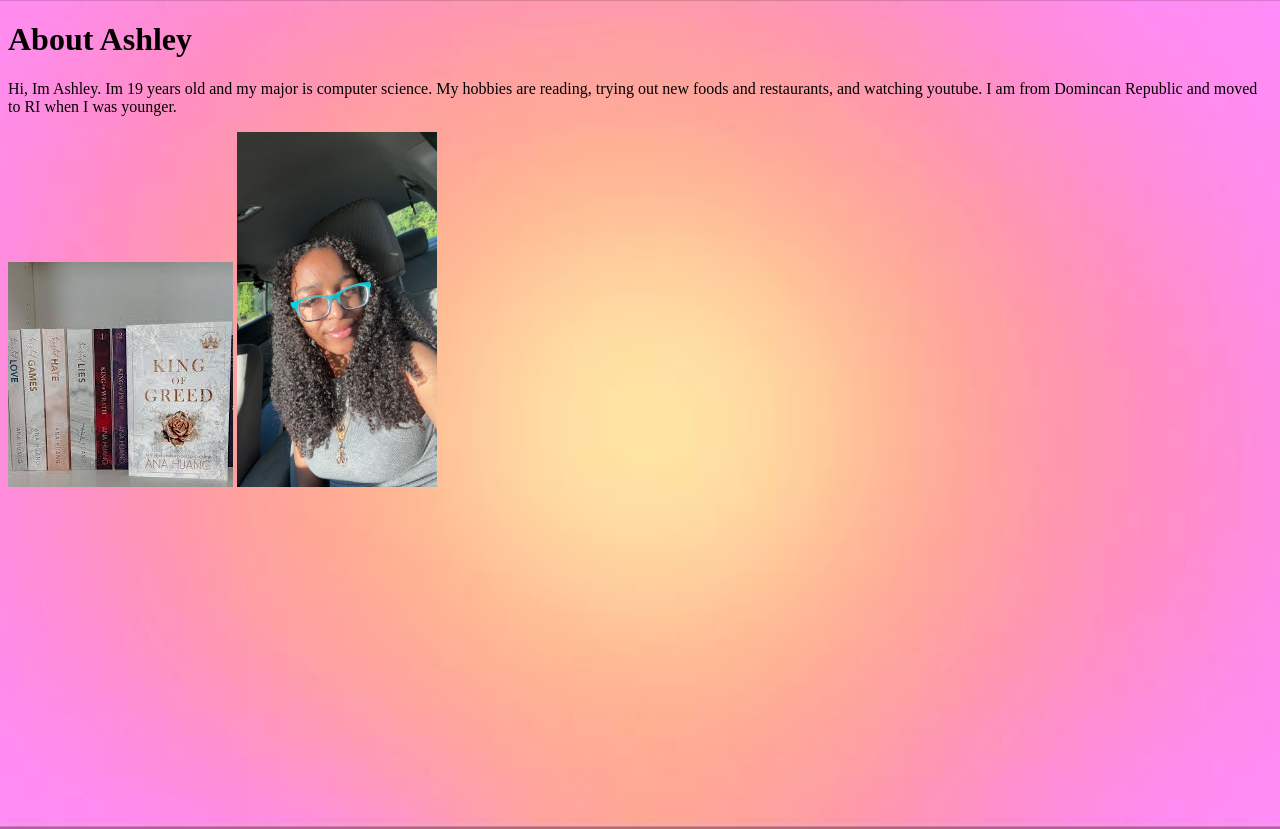
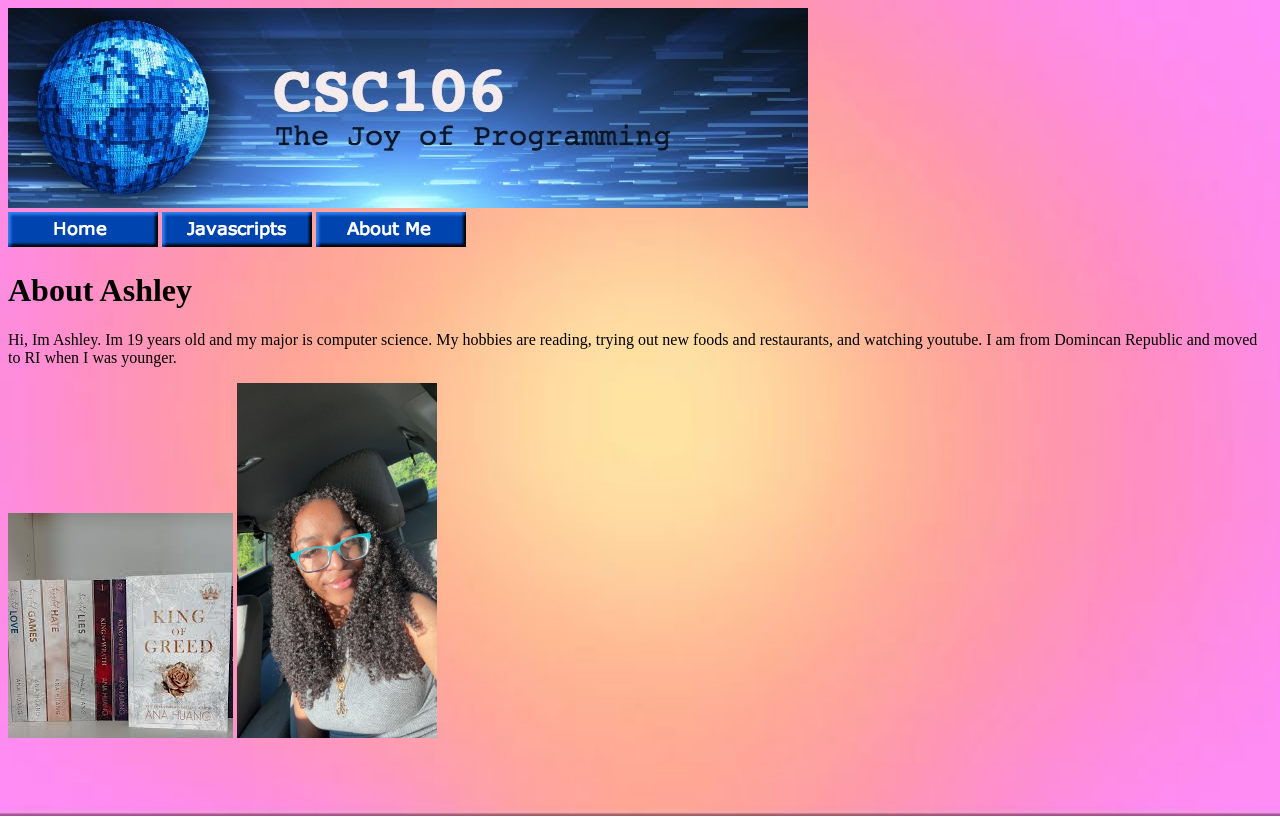
Before and after one commit to Ashceri/Ashceri.github.io, a plain HTML site: page aboutme.html in a window 1280 px wide. Drawn offline with Linux system fonts and the light colour scheme.

Commit message:
Add files via upload

```diff
--- a/aboutme.html
+++ b/aboutme.html
@@ -14,6 +14,10 @@
     </style>
 </head>
 <body>
+    <img src="CSCBanner.jpg"> <br>
+    <a href="index.html"><img src="HomeButton.png" alt=""></a>
+     <a href="javascript.html"><img src="JavaScriptButton.png" alt=""></a>
+     <a href="aboutme.html"><img src="AboutMeButton.png" alt=""></a>
     <h1>About Ashley</h1>
     <p>Hi, Im Ashley. Im 19 years old and my major is computer science. My hobbies are reading, trying out new foods and restaurants, and watching youtube.  I am from Domincan Republic and moved to RI when I was younger. </p>
     <img src="Books.jpeg" alt="">
```
Also changed, not shown: index.html (+1 -1 lines), javascript.html (+4 -0 lines).
